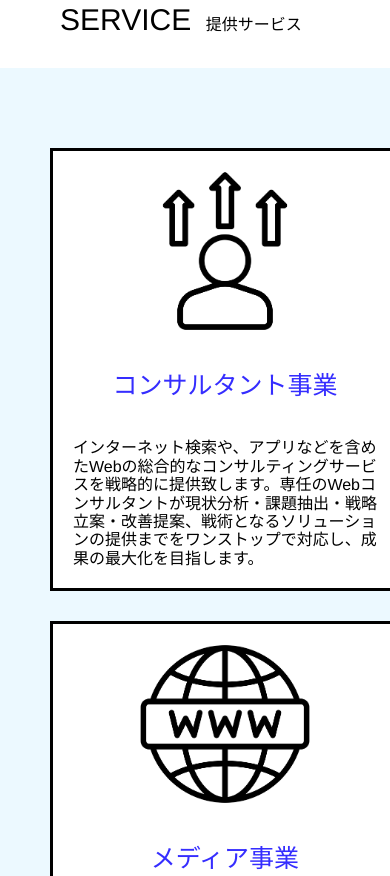
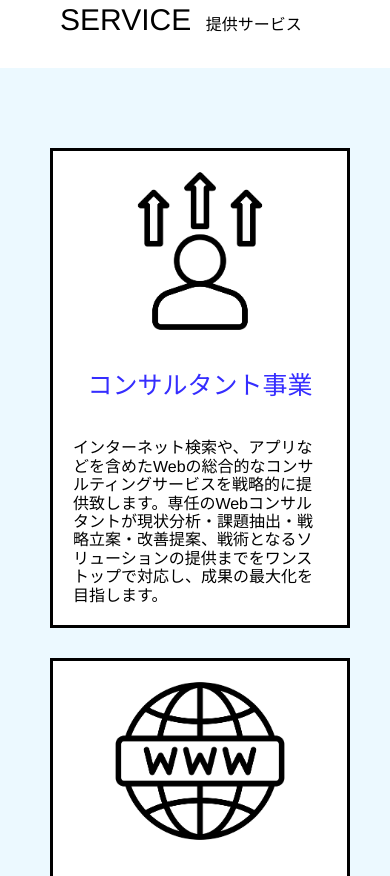
Before and after one commit to yu740/Comparison, a plain HTML site: page about.html in a window 390 px wide. Shown: the part 1727-2603 px from the top of the page. Drawn offline with Linux system fonts and the light colour scheme.

Commit message:
スマホサイズの画面調整
service項目を中央寄りに調整

```diff
--- a/css/style.css
+++ b/css/style.css
@@ -1260,14 +1260,14 @@ footer {
 
   .about_service {
     display: block;
-    justify-content: center;
-    margin-bottom: 200px;
+    margin: 0 auto 200px auto;
   }
 
   .service_contents {
     margin: 30px auto;
-    width: 350px;
+    width: 300px;
     height: auto;
+    text-align: center;
   }
 
   .about_culture {
```
